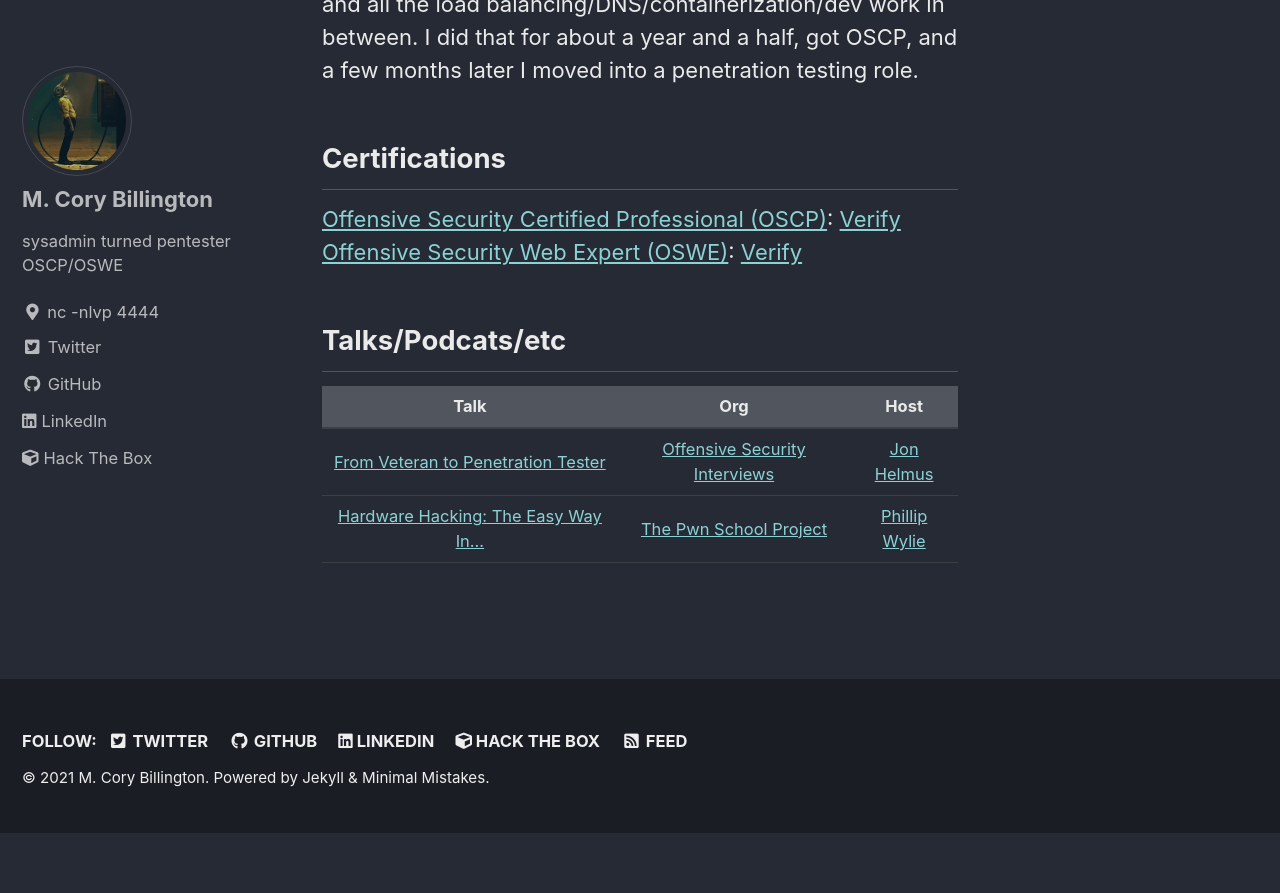
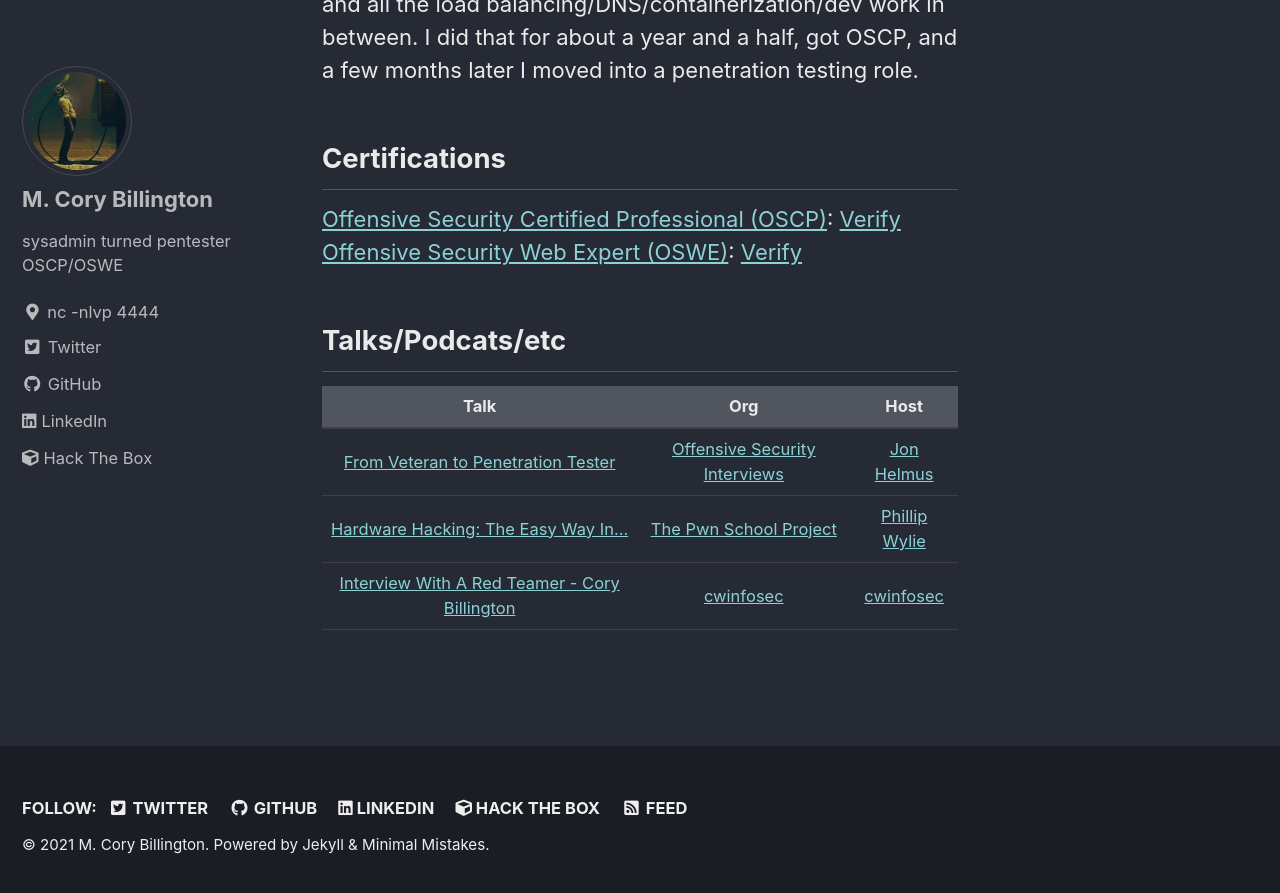
Before and after one commit to mcorybillington/mcorybillington.github.io, a Jekyll site: the page built from _pages/about.md, in a window 1280 px wide and 900 px high, scrolled down 514 px. Shown: the top 893 px of the window. Built offline with Jekyll 4.4.1, drawn with Linux system fonts in a browser that asks for light colours; cached includes are drawn as plain includes; before the commit the page ends 1347 px from its top, so only the background shows below that.

Commit message:
Added cwinfosec talk

```diff
--- a/_pages/about.md
+++ b/_pages/about.md
@@ -17,3 +17,4 @@
 | :---: | :---------------: | :---: |
 [From Veteran to Penetration Tester](https://www.youtube.com/watch?v=DUdjVuHE8tk) | [Offensive Security Interviews](https://www.offsecinterviews.com/) | [Jon Helmus](https://twitter.com/Moos1e_Moose)
 [Hardware Hacking: The Easy Way In...](https://www.youtube.com/watch?v=MnyRjA-9WQM) | [The Pwn School Project](https://pwnschool.com/) | [Phillip Wylie](https://twitter.com/PhillipWylie)
+[Interview With A Red Teamer - Cory Billington](https://www.youtube.com/watch?v=L1v4CBr_IOw) | [cwinfosec](https://www.youtube.com/channel/UCFSN5ly66Lw_H_R4uX2cF0A) | [cwinfosec](https://twitter.com/cwinfosec)
```
